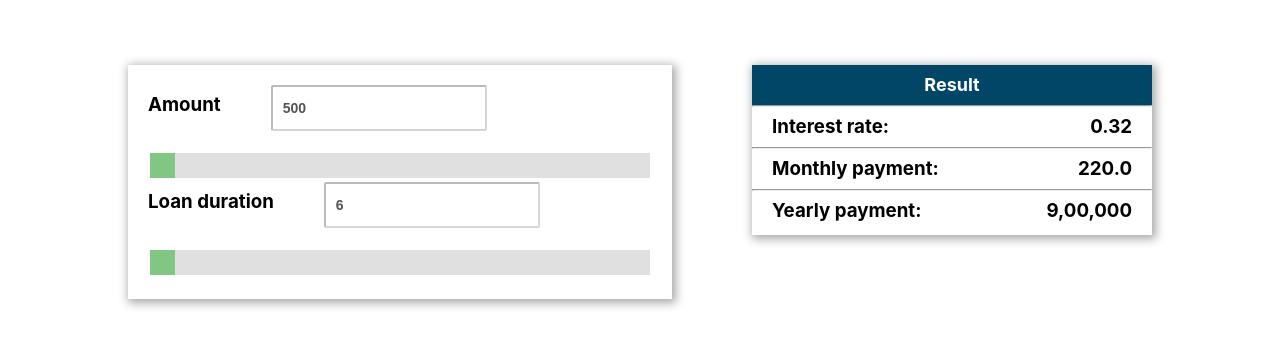
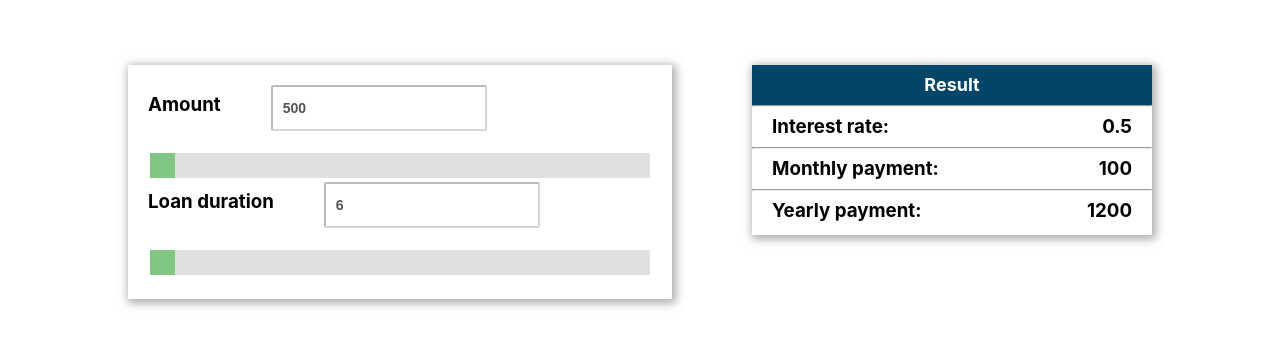
Before and after one commit to SRILAKSHMI576/InterestCalculator, a React (Create React App) app: page / in a window 1280 px wide. Shown: the part 135-482 px from the top of the page. Built offline with nearby package versions, Linux system fonts and the light colour scheme.

Commit message:
Apply props for Result

```diff
--- a/src/InterestCalculator/InterestCalculator.js
+++ b/src/InterestCalculator/InterestCalculator.js
@@ -11,7 +11,7 @@ class InterestCalculator extends React.Component {
           <Slider title="Amount" min="500" max="5000" />
           <Slider title="Loan duration" min="6" max="24" />
         </div>
-        <Result />
+        <Result interestRate={0.5} monthlyPayment={100} />
       </div>
     );
   }
--- a/src/Result/Result.js
+++ b/src/Result/Result.js
@@ -1,24 +1,24 @@
 import React from "react";
 import "./style.css";
 
-function Result() {
+function Result(props) {
   return (
     <div className="box">
       <h3 className="res">Result</h3>
       <hr />
       <div className="interest">
         <h3>Interest rate: </h3>
-        <h3>0.32</h3>
+        <h3>{props.interestRate}</h3>
       </div>
       <hr />
       <div className="monthly">
         <h3>Monthly payment: </h3>
-        <h3>220.0</h3>
+        <h3>{props.monthlyPayment}</h3>
       </div>
       <hr />
       <div className="yearly">
         <h3>Yearly payment: </h3>
-        <h3>9,00,000</h3>
+        <h3>{props.monthlyPayment * 12}</h3>
       </div>
     </div>
   );
```
